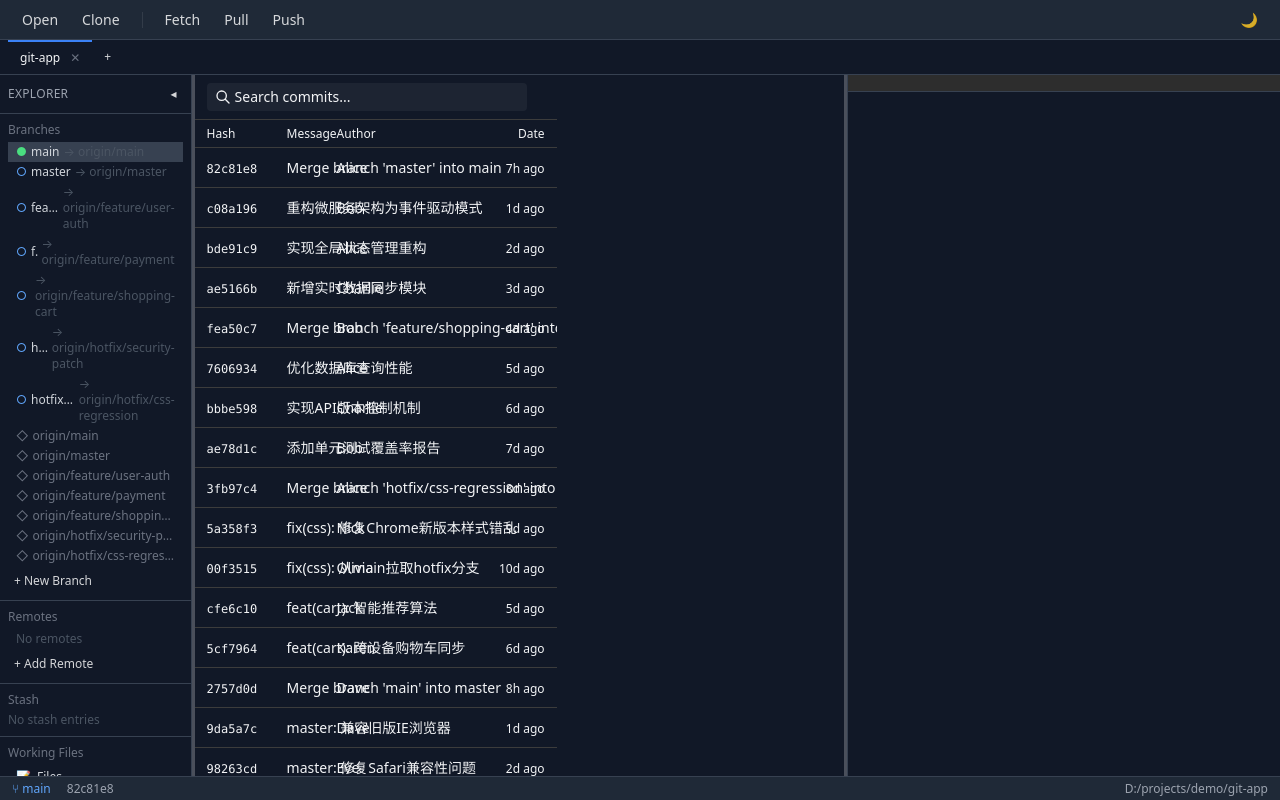
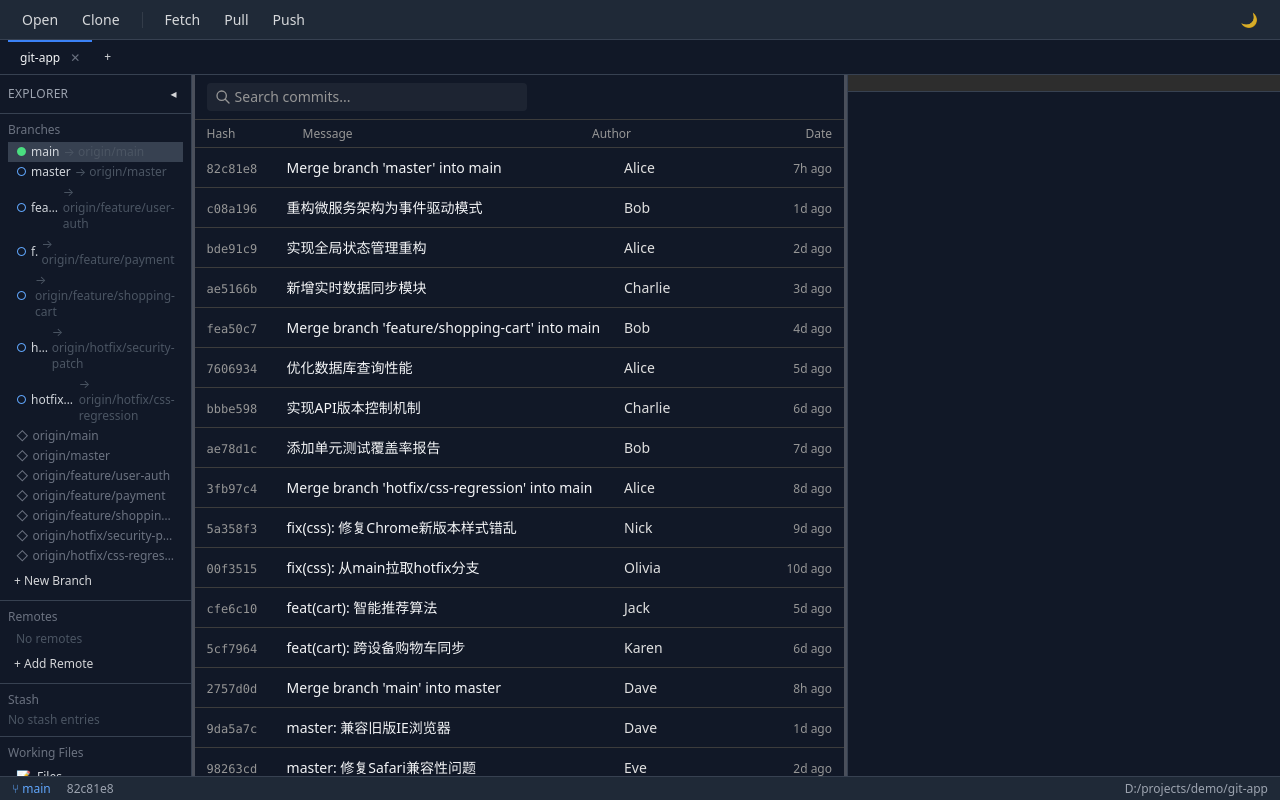
Before and after one commit to luqizheng/git-client, a Vue app in the folder git-client/: page / in a window 1280 px wide. Built offline with nearby package versions, Linux system fonts and the light colour scheme.

Commit message:
style: improve commit-list layout and add visual scrollbar

```diff
--- a/git-client/src/assets/styles/variables.css
+++ b/git-client/src/assets/styles/variables.css
@@ -12,4 +12,59 @@
   --accent-red: #e57373;
   --accent-yellow: #fff176;
   --accent-purple: #ba68c8;
+  --scrollbar-track: #181825;
+  --scrollbar-thumb: #45475a;
+  --scrollbar-thumb-hover: #585b70;
 }
+
+:root {
+  color-scheme: dark;
+}
+
+:root,
+[data-theme="dark"] {
+  --commit-bg: transparent;
+  --commit-bg-hover: rgba(255, 255, 255, 0.05);
+  --commit-bg-selected: rgba(59, 130, 246, 0.3);
+  --commit-text: #e0e0e0;
+  --commit-text-secondary: #969696;
+  --commit-border: #3c3c3c;
+  --scrollbar-track: #1e1e2e;
+  --scrollbar-thumb: #45475a;
+  --scrollbar-thumb-hover: #585b70;
+}
+
+[data-theme="light"] {
+  --commit-bg: transparent;
+  --commit-bg-hover: rgba(0, 0, 0, 0.04);
+  --commit-bg-selected: rgba(59, 130, 246, 0.15);
+  --commit-text: #1a1a1a;
+  --commit-text-secondary: #666666;
+  --commit-border: #e0e0e0;
+  --scrollbar-track: #f5f5f5;
+  --scrollbar-thumb: #c1c1c1;
+  --scrollbar-thumb-hover: #a8a8a8;
+}
+
+* {
+  scrollbar-width: thin;
+  scrollbar-color: var(--scrollbar-thumb) var(--scrollbar-track);
+}
+
+::-webkit-scrollbar {
+  width: 8px;
+  height: 8px;
+}
+
+::-webkit-scrollbar-track {
+  background: var(--scrollbar-track);
+}
+
+::-webkit-scrollbar-thumb {
+  background: var(--scrollbar-thumb);
+  border-radius: 4px;
+}
+
+::-webkit-scrollbar-thumb:hover {
+  background: var(--scrollbar-thumb-hover);
+}
--- a/git-client/src/components/commit/components/commit-list/commit-list.vue
+++ b/git-client/src/components/commit/components/commit-list/commit-list.vue
@@ -24,6 +24,8 @@ const {
   hideContextMenu,
   onScroll,
 } = useCommitList()
+
+void scrollContainer
 
 function onContextMenu(e: MouseEvent, commit: Commit) {
   e.preventDefault()
@@ -83,8 +85,8 @@ function renderIcon(name: string) {
 </script>
 
 <template>
-  <div class="commit-list flex flex-col h-full bg-[var(--commit-bg,transparent)]">
-    <div class="toolbar flex items-center gap-2 px-3 py-2 border-b border-[var(--commit-border,#3c3c3c)]">
+  <div class="commit-list flex flex-col h-full w-full bg-[var(--commit-bg,transparent)]">
+    <div class="toolbar flex items-center gap-2 px-3 py-2 border-b border-[var(--commit-border,#3c3c3c)] shrink-0">
       <div class="search-box flex items-center bg-[var(--commit-bg-hover,rgba(255,255,255,0.05))] rounded px-2 py-1 flex-1 max-w-80">
         <svg class="w-4 h-4 text-[var(--commit-text-secondary)] mr-1 shrink-0" fill="none" stroke="currentColor" viewBox="0 0 24 24">
           <path stroke-linecap="round" stroke-linejoin="round" stroke-width="2" d="M21 21l-6-6m2-5a7 7 0 11-14 0 7 7 0 0114 0z" />
@@ -99,11 +101,11 @@ function renderIcon(name: string) {
       </div>
     </div>
 
-    <div class="column-header flex items-center h-7 px-3 text-xs text-[var(--commit-text-secondary)] border-b border-[var(--commit-border,#3c3c3c)]">
-      <span class="w-20 shrink-0">Hash</span>
+    <div class="column-header flex items-center h-7 px-3 text-xs text-[var(--commit-text-secondary)] border-b border-[var(--commit-border,#3c3c3c)] shrink-0">
+      <span class="w-24 shrink-0">Hash</span>
       <span class="flex-1 min-w-0">Message</span>
-      <span class="w-32 shrink-0">Author</span>
-      <span class="w-20 shrink-0 text-right">Date</span>
+      <span class="w-36 shrink-0">Author</span>
+      <span class="w-24 shrink-0 text-right">Date</span>
     </div>
 
     <div
```
